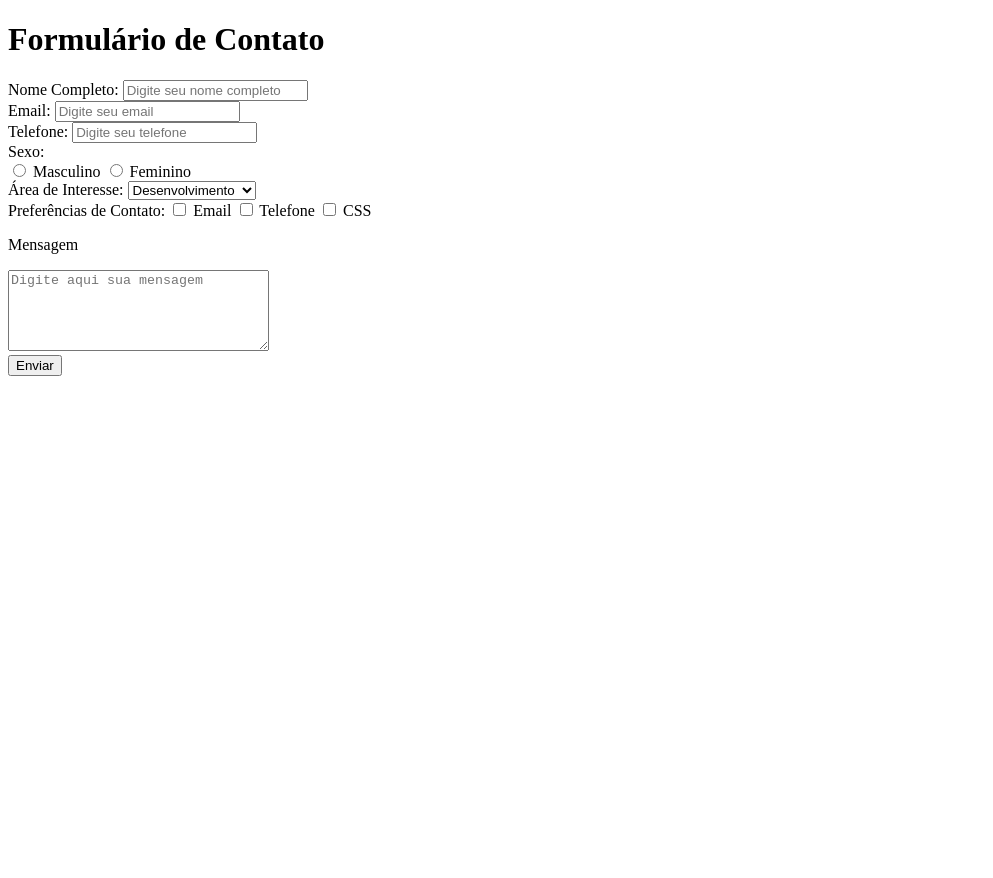
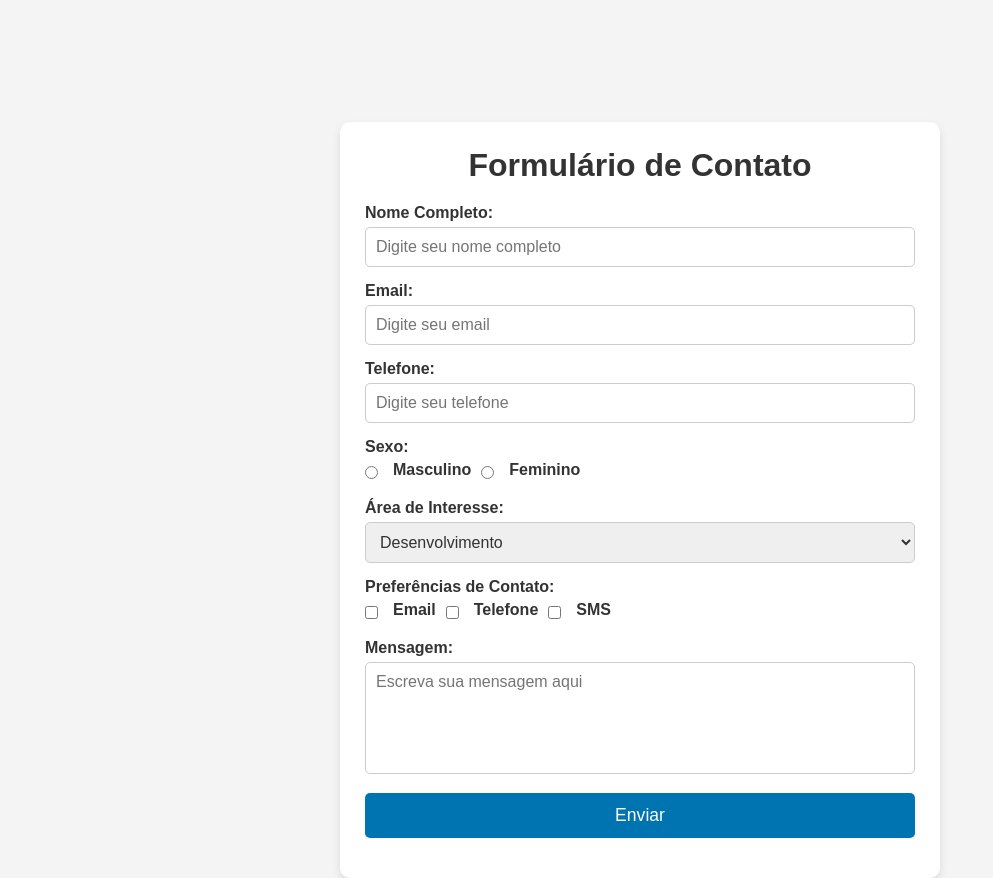
Before and after one commit to DanielaSenna/Curso-JavaScript-Netbiis, a plain HTML site: page Unidade 2/Exercícios/meuform.html in a window 1280 px wide. Shown: the whole page, without its empty margins (0-993 px from the left). Before the commit the page ends 800 px from the top, so only its background shows below. Drawn offline with Linux system fonts and the light colour scheme.

Commit message:
Inserindo CSS

```diff
--- a/Unidade 2/Exercícios/meuform.html
+++ b/Unidade 2/Exercícios/meuform.html
@@ -1,44 +1,45 @@
 <!DOCTYPE html>
-<html lang="pt-br">
+<html lang="pt-BR">
 <head>
     <meta charset="UTF-8">
     <meta name="viewport" content="width=device-width, initial-scale=1.0">
-        <title>Formulários</title>
+    <meta http-equiv="X-UA-Compatible" content="ie=edge">
+    <title>Formulário de Contato</title>
+    <link rel="stylesheet" href="style_meuform.css">
 </head>
-
 <body>
+    <div class="container">
         <form>
             <h1>Formulário de Contato</h1>
 
-            <div id="nome">
-                <label for="nome">Nome Completo: </label>
-                <input type="text" name="nome" placeholder="Digite seu nome completo" id="nome" maxlength="3"/>
-
+            <div class="form">
+                <label for="nome">Nome Completo:</label>
+                <input type="text" id="nome" name="nome" placeholder="Digite seu nome completo">
             </div>
 
-            <div id="email">
-                <label for="email">Email: </label>
-                <input type="email" name="email" placeholder="Digite seu email" id="email" maxlength="10"/>
+            <div class="form">
+                <label for="email">Email:</label>
+                <input type="email" id="email" name="email" placeholder="Digite seu email">
             </div>
 
-            <div id="telefone">
-                <label for="telefone">Telefone: </label>
-                <input type="tel" name="telefone" placeholder="Digite seu telefone" id="telefone" maxlength="10"/>
+            <div class="form">
+                <label for="telefone">Telefone:</label>
+                <input type="tel" id="telefone" name="telefone" placeholder="Digite seu telefone">
             </div>
 
-            <div id="sexo">
-                <label for="sexo">Sexo: </label>
-                <br/>
-                <input type="radio" name="sexo" value="masculino" id="masculino"/>
+            <div class="form">
+                <label for="sexo">Sexo:</label>
+                <div class="radio-group">
+                    <input type="radio" id="masculino" name="sexo" value="masculino">
                     <label for="masculino">Masculino</label>
-                <input type="radio" name="sexo" value="feminino" id="feminino"/>
+                    <input type="radio" id="feminino" name="sexo" value="feminino">
                     <label for="feminino">Feminino</label>
-
+                </div>
             </div>
 
-            <div id="interesse">
-                <label for="areainteresse">Área de Interesse: </label>
-                <select>
+            <div class="form">
+                <label for="areainteresse">Área de Interesse:</label>
+                <select id="areainteresse" name="areainteresse">
                     <option value="desenvolvimento">Desenvolvimento</option>
                     <option value="computacao">Computação</option>
                     <option value="ml">Machine Learning</option>
@@ -46,27 +47,27 @@
                 </select>
             </div>
 
-            <div id="contato">
+            <div class="form">
                 <label for="contato">Preferências de Contato:</label>
-
-                <input type="checkbox" name="linguagens" value="html" id="html"/>
-                <label for="email">Email</label>
-                <input type="checkbox" name="linguagens" value="css" id="css"/>
-                <label for="telefone">Telefone</label>
-                <input type="checkbox" name="linguagens" value="js" id="js"/>
-                <label for="css">CSS</label>
+                <div class="checkbox-group">
+                    <input type="checkbox" id="emailContato" name="contato" value="email">
+                    <label for="emailContato">Email</label>
+                    <input type="checkbox" id="telefoneContato" name="contato" value="telefone">
+                    <label for="telefoneContato">Telefone</label>
+                    <input type="checkbox" id="smsContato" name="contato" value="sms">
+                    <label for="smsContato">SMS</label>
+                </div>
             </div>
 
-            <div id="texto">
-                <label for="mensagem"><p>Mensagem</p></label>
-                <textarea name="mensagem" id="mensagem" cols="30" rows="5" placeholder="Digite aqui sua mensagem"></textarea>
+            <div class="form">
+                <label for="mensagem">Mensagem:</label>
+                <textarea id="mensagem" name="mensagem" rows="5" placeholder="Escreva sua mensagem aqui"></textarea>
+            </div>
+
+            <div class="form">
+                <input type="submit" value="Enviar">
             </div>
         </form>
-
-        <div id="buttonEnviar">
-            <input type="submit" value="Enviar">
     </div>
-
 </body>
-
 </html>
--- /dev/null
+++ b/Unidade 2/Exercícios/style_meucurriculo.css
@@ -0,0 +1,102 @@
+* {
+    margin: 0;
+    padding: 0;
+    box-sizing: border-box;
+}
+
+body {
+    font-family: 'Arial', sans-serif;
+    background-color: #f0f0f0;
+    color: #333;
+    line-height: 1.6;
+}
+
+.container {
+    width: 90%;
+    max-width: 900px;
+    margin: 50px auto;
+    background-color: #fff;
+    padding: 30px;
+    box-shadow: 0px 4px 8px rgba(0, 0, 0, 0.1);
+    border-radius: 10px;
+}
+
+.info {
+    display: flex;
+    align-items: center;
+    margin-bottom: 30px;
+}
+
+.info img {
+    width: 180px;
+    height: 180px;
+    border-radius: 50%;
+    margin-right: 20px;
+}
+
+.header-info {
+    flex: 1;
+}
+
+.info h1 {
+    font-size: 2.5em;
+    color: #333;
+    margin-bottom: 10px;
+}
+
+.info p {
+    font-size: 1.2em;
+    color: #555;
+    margin-bottom: 5px;
+}
+
+.info p {
+    font-size: 1.2em;
+    color: #555;
+    margin-bottom: 5px;
+}
+
+div {
+    margin-bottom: 25px;
+}
+
+div h2 {
+    font-size: 1.8em;
+    color: #444;
+    margin-bottom: 10px;
+    border-bottom: 2px solid #555;
+    padding-bottom: 5px;
+}
+
+.exp, .educacao, .habilidades, .contato {
+    margin-bottom: 20px;
+}
+
+
+ul {
+    list-style-type: none;
+    padding-left: 0;
+}
+
+ul li {
+    font-size: 1.1em;
+    color: #555;
+    padding: 5px 0;
+}
+
+.rodape {
+    text-align: center;
+    padding: 15px;
+    font-size: 0.9em;
+    color: #777;
+    border-top: 1px solid #ddd;
+}
+
+.contato a {
+    color: #0073b1;
+    text-decoration: none;
+}
+
+.contato a:hover {
+    text-decoration: underline;
+}
--- /dev/null
+++ b/Unidade 2/Exercícios/style_meuform.css
@@ -0,0 +1,93 @@
+* {
+    margin: 0;
+    padding: 0;
+    box-sizing: border-box;
+    font-family: 'Arial', sans-serif;
+}
+
+body {
+    background-color: #f4f4f4;
+    display: flex;
+    justify-content: center;
+    align-items: center;
+    height: 100vh;
+}
+
+.container {
+    background-color: #fff;
+    padding: 25px;
+    border-radius: 10px;
+    box-shadow: 0px 4px 8px rgba(0, 0, 0, 0.1);
+    width: 100%;
+    max-width: 600px;
+    margin-top: 200px;
+}
+
+h1 {
+    text-align: center;
+    color: #333;
+    margin-bottom: 20px;
+    font-size: 2em;
+}
+
+
+.form {
+    margin-bottom: 15px;
+}
+
+label {
+    display: block;
+    margin-bottom: 5px;
+    color: #333;
+    font-weight: bold;
+}
+
+input[type="text"],
+input[type="email"],
+input[type="tel"],
+select,
+textarea {
+    width: 100%;
+    padding: 10px;
+    border: 1px solid #ccc;
+    border-radius: 5px;
+    font-size: 1em;
+    color: #333;
+}
+
+input[type="radio"],
+input[type="checkbox"] {
+    margin-right: 5px;
+}
+
+.radio-group,
+.checkbox-group {
+    display: flex;
+    gap: 10px;
+    align-items: center;
+    margin-top: 5px;
+}
+
+textarea {
+    resize: none;
+}
+
+input[type="submit"] {
+    background-color: #0073b1;
+    color: white;
+    border: none;
+    padding: 12px;
+    border-radius: 5px;
+    font-size: 1.1em;
+    cursor: pointer;
+    width: 100%;
+    transition: background-color 0.3s ease;
+}
+
+input[type="submit"]:hover {
+    background-color: #005a8c;
+}
+
+input[type="submit"]:active {
+    background-color: #004c73;
+}
--- /dev/null
+++ b/Unidade 3/style.css
@@ -0,0 +1,88 @@
+h1 {
+    color: red;
+}
+
+#subtitulo {
+    color: blue;
+}
+
+.amarelo {
+    color: yellow;
+}
+
+.elemento {
+    width: 100%;
+    height: 20%;
+    background-color: red;
+}
+
+* {
+    font-family: sans-serif;
+}
+
+.titulos {
+    text-align: center;
+    background-color: aqua;
+    width: 50%;
+    height: 8%;
+}
+
+.paragrafo {
+    font-size: 12;
+    text-align: justify;
+    display: inline-block;
+}
+
+.destacado {
+    font-weight: bolder;
+    text-decoration: underline;
+}
+
+#el {
+    background-color: aqua;
+    margin: 50px;
+    padding: 5px;
+    border: 2px solid black;
+}
+
+#el2 {
+    background-color: blueviolet;
+    margin-top: 50px;
+    padding: 50px 30px;
+    border: 2px solid black;
+}
+
+#container{
+    display: grid;
+    grid-template-columns: repeat(5, 100px);
+    grid-template-rows: repeat(4, 40px);
+    gap: 12px; /*espacamento*/
+}
+
+.item {
+    background-color: brown;
+}
+
+.menu {
+    display: grid;
+    grid-template-columns: repeat(3, 1fr);
+    gap: 10px;
+    padding: 0 20%;
+}
+
+.element {
+    text-align: center;
+}
+
+.flex-container{
+    display: flex;
+    justify-content: center;
+}
+
+.it{
+    background-color: black;
+    width: 100px;
+    height: 100px;
+    border: 2px solid red;
+    border-radius: 25px;
+}
```
Also changed, not shown: Unidade 2/Exercícios/meucurriculo.html (+24 -9 lines), Unidade 3/test_html_css.html (added, +72 -0 lines). Lines whose indentation alone changed are shown as unchanged.
